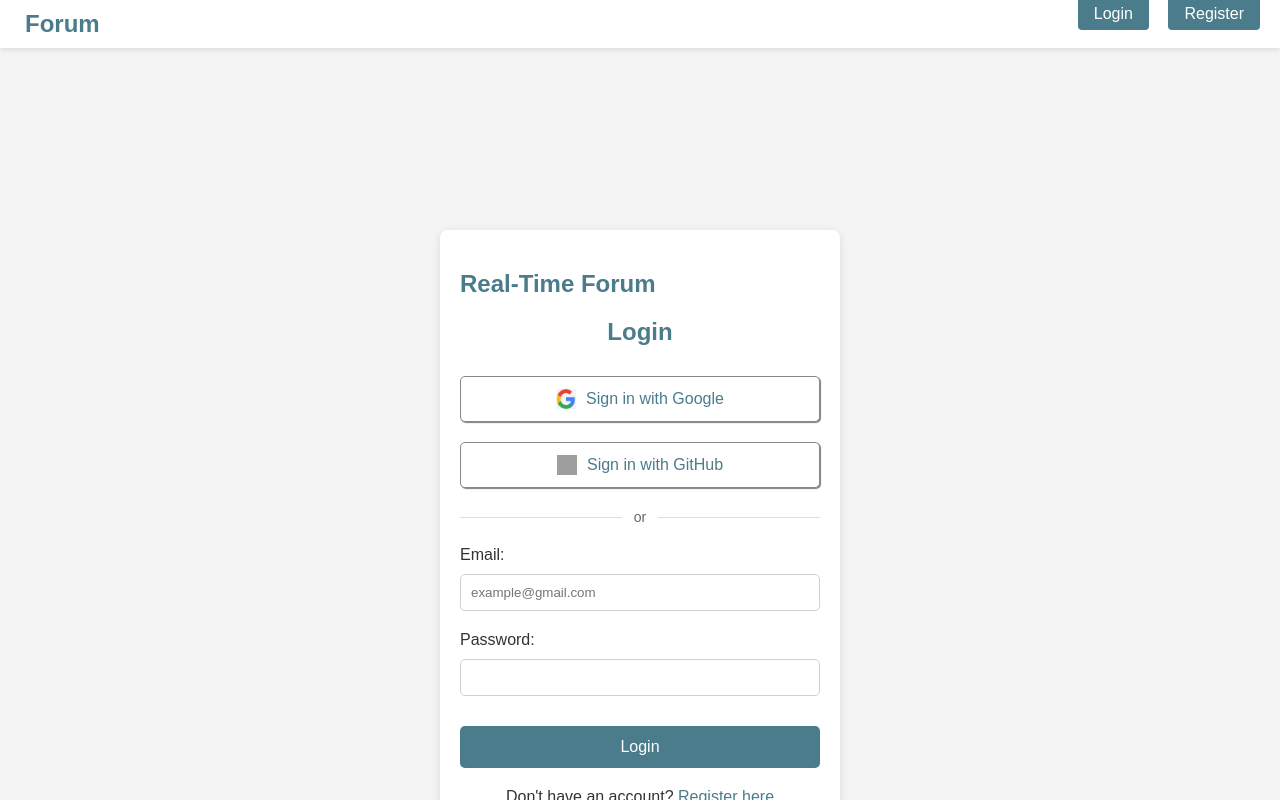
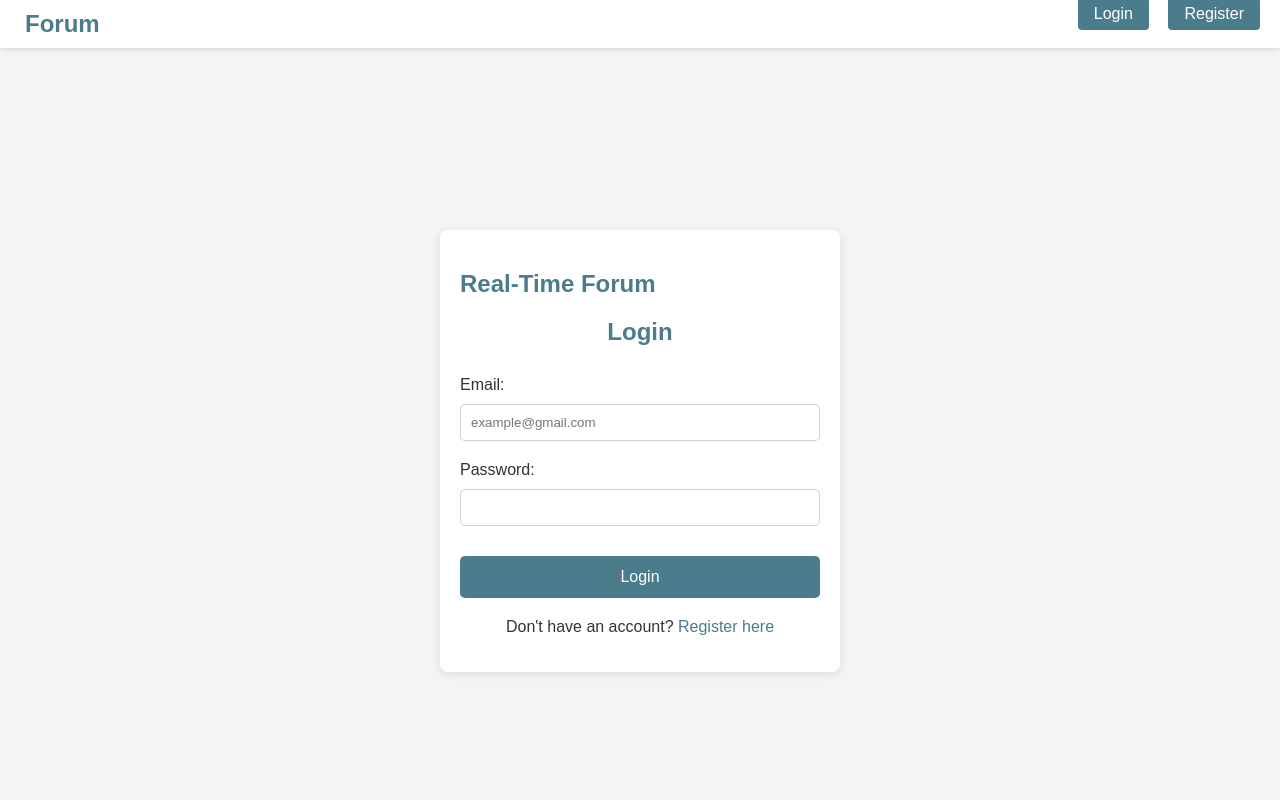
Before and after one commit to rodneyo1/reddit-clone, a plain HTML site: page static/index.html in a window 1280 px wide. Drawn offline with Linux system fonts and the light colour scheme; no server answers; grey boxes are pictures that could not be loaded.

Commit message:
refactor: remove functions and styling related to google and github auth

```diff
--- a/static/js/auth.js
+++ b/static/js/auth.js
@@ -17,23 +17,6 @@ async function fetchLoginContent() {
         <div class="auth-container">
         <h2>Real-Time Forum</h2>
             <h1>Login</h1>
-
-            <!-- Google Sign-In Button -->
-            <a href="/auth/google/login" class="google-btn">
-                <img src="/src/google.jpeg" alt="Google Logo">
-                <span>Sign in with Google</span>
-            </a>
-
-            <!-- GitHub Sign-In Button -->
-            <a href="/auth/github/login" class="github-btn">
-                <img src="https://github.githubassets.com/images/modules/logos_page/GitHub-Mark.png" alt="GitHub Logo">
-                <span>Sign in with GitHub</span>
-            </a>
-
-            <div class="oauth-divider">
-                <span>or</span>
-            </div>
-
             <!-- Traditional Login Form -->
             <form id="login-form" onsubmit="handleLogin(event)">
                 <label for="email">Email:</label>
@@ -54,23 +37,6 @@ async function fetchRegisterContent() {
     return `
         <div class="auth-container">
             <h1>Register</h1>
-
-            <!-- Google Sign-In Button -->
-            <a href="/auth/google/login" class="google-btn">
-                <img src="/src/google.jpeg" alt="Google Logo">
-                <span>Sign up with Google</span>
-            </a>
-
-            <!-- GitHub Sign-In Button -->
-            <a href="/auth/github/login" class="github-btn">
-                <img src="https://github.githubassets.com/images/modules/logos_page/GitHub-Mark.png" alt="GitHub Logo">
-                <span>Sign up with GitHub</span>
-            </a>
-
-            <div class="oauth-divider">
-                <span>or</span>
-            </div>
-
             <!-- Traditional Registration Form -->
            <form id="registerForm" onsubmit="handleRegister(event)">
                 <label for="email">Email:</label>
--- a/static/style.css
+++ b/static/style.css
@@ -224,8 +224,6 @@ header {
     z-index: 1000;
     box-shadow: 0 2px 5px rgba(0, 0, 0, 0.1);
 }
-
-
 
 .logo {
     flex-shrink: 0;
@@ -840,103 +838,6 @@ img {
     }
 }
 
-/* Login with google styling */
-.oauth-divider {
-    margin: 20px 0;
-    text-align: center;
-    position: relative;
-}
-
-.oauth-divider::before,
-.oauth-divider::after {
-    content: "";
-    position: absolute;
-    top: 50%;
-    width: 45%;
-    height: 1px;
-    background-color: #ddd;
-}
-
-.oauth-divider::before {
-    left: 0;
-}
-
-.oauth-divider::after {
-    right: 0;
-}
-
-.oauth-divider span {
-    background: #fff;
-    padding: 0 10px;
-    color: #666;
-    font-size: 14px;
-}
-
-.google-btn {
-    display: flex;
-    align-items: center;
-    justify-content: center;
-    background: white;
-    color: #444;
-    width: 100%;
-    border-radius: 5px;
-    border: thin solid #888;
-    box-shadow: 1px 1px 1px grey;
-    white-space: nowrap;
-    padding: 12px 0;
-    margin-bottom: 20px;
-    cursor: pointer;
-    transition: all 0.3s ease;
-}
-
-.google-btn:hover {
-    background: #f8f8f8;
-}
-
-.google-btn img {
-    width: 20px;
-    height: 20px;
-    margin-right: 10px;
-}
-
-.google-btn span {
-    font-size: 16px;
-    font-weight: 500;
-}
-
-/* GitHub button styling */
-.github-btn {
-    display: flex;
-    align-items: center;
-    justify-content: center;
-    background: white;
-    color: #24292e;
-    width: 100%;
-    border-radius: 5px;
-    border: thin solid #888;
-    box-shadow: 1px 1px 1px grey;
-    white-space: nowrap;
-    padding: 12px 0;
-    margin-bottom: 20px;
-    cursor: pointer;
-    transition: all 0.3s ease;
-}
-
-.github-btn:hover {
-    background: #f8f8f8;
-}
-
-.github-btn img {
-    width: 20px;
-    height: 20px;
-    margin-right: 10px;
-}
-
-.github-btn span {
-    font-size: 16px;
-    font-weight: 500;
-}
-
 .main-container {
     display: flex;
     margin-top: 60px; /* Adjust based on header height */
@@ -978,7 +879,6 @@ img {
     color: #888;
     cursor: pointer;
 }
-
 
 .chat-sidebar {
      width: 300px;
@@ -1044,7 +944,6 @@ img {
     background-color: #ececec;
 }
 
-
 .user-avatar {
     position: relative;
     display: inline-block;
@@ -1088,8 +987,6 @@ img {
     text-align: center;
     margin-top: 20px;
 }
-
-
 
 .online-dot{
      width: 8px;
@@ -1231,7 +1128,6 @@ img {
     margin-left: auto;
 } */
 
-
 .message.sent {
     align-self: flex-end;
     background-color: #dcf8c6;
@@ -1308,7 +1204,6 @@ img {
     align-items: center;
     margin-bottom: 5px;
 }
-
 
 .sender {
     font-weight: bold;
@@ -1391,7 +1286,6 @@ img {
   display: inline-block;
 }
 
-
 /* .online-users {
     margin-top: 15px;
 }
```
Also changed, not shown: static/app.js (+0 -34 lines). Lines whose indentation alone changed are shown as unchanged.
